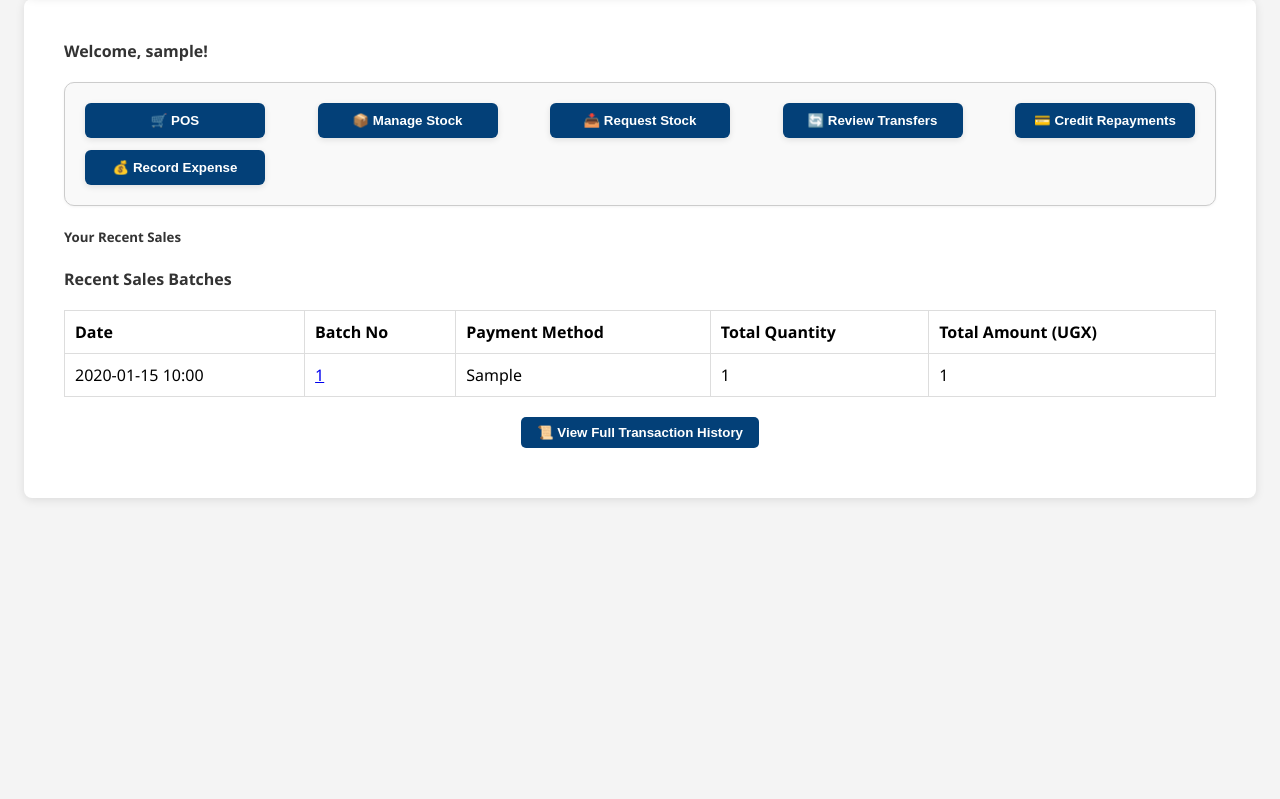
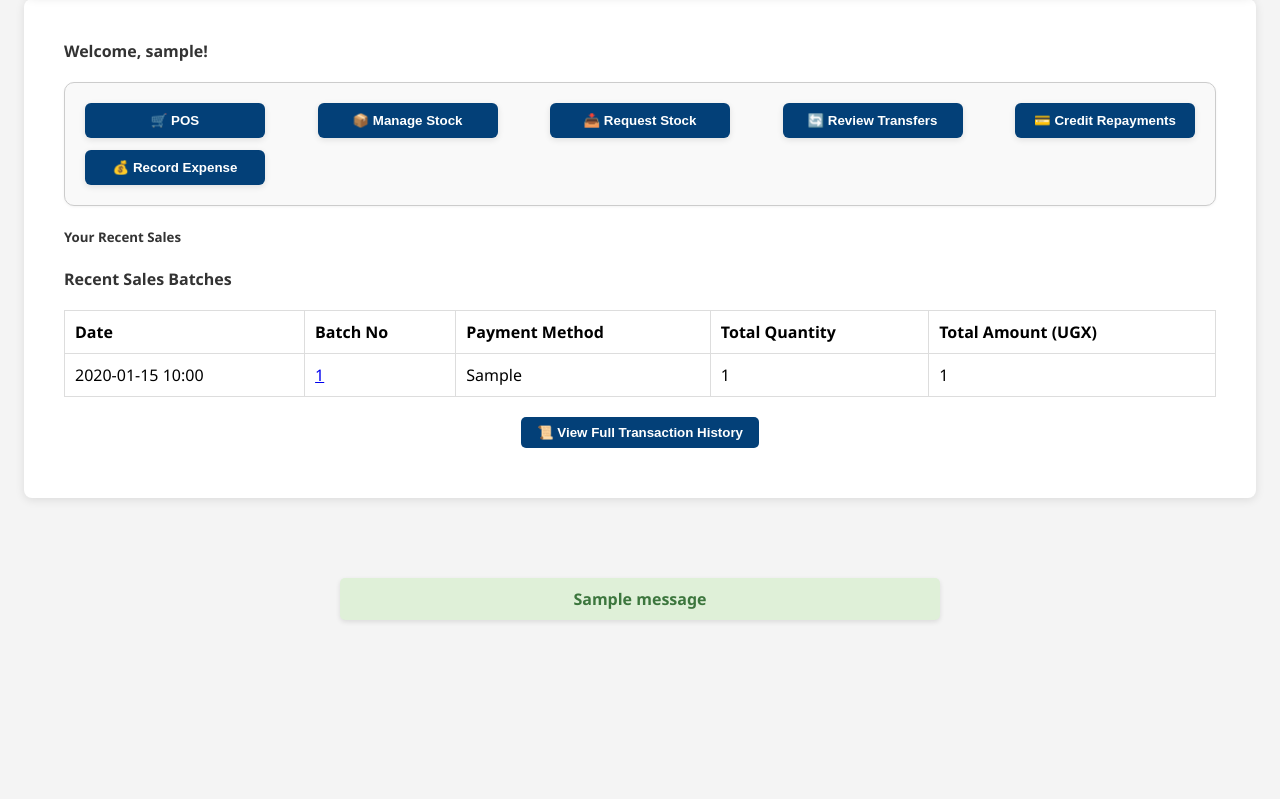
Before and after one commit to Rhahloth/Oscar_App, a Flask app: page /dashboard in a window 1280 px wide. Shown: the part 141-940 px from the top of the page. Run offline with Flask 3, Linux system fonts and the light colour scheme; the visitor is signed in with stand-in values (Sample User, id 1); one stand-in notice (Sample message) is shown; a database or web service that is not in the repository returns one stand-in record (values such as "Sample title"); parts of the project's set-up code (start-up, migrations or seed data) failed here and were passed over; some libraries are stand-ins or nearby versions.

Commit message:
flash message

```diff
--- a/static/styles.css
+++ b/static/styles.css
@@ -449,6 +449,21 @@ button:hover {
     min-width: 300px;
 }
 
+.flash-messages {
+    margin: 10px auto;
+    max-width: 600px;
+    text-align: center;
+}
+
+.alert {
+    background-color: #dff0d8;
+    color: #3c763d;
+    padding: 10px;
+    border-radius: 5px;
+    font-weight: bold;
+    box-shadow: 0 2px 5px rgba(0, 0, 0, 0.1);
+}
+
 /* Mobile phones (up to 600px) */
 @media (max-width: 600px) {
     .navbar-inner {
--- a/templates/dashboard_sales.html
+++ b/templates/dashboard_sales.html
@@ -109,5 +109,12 @@
         </a>
       </div>
     </div>
+    {% with messages = get_flashed_messages() %} {% if messages %}
+    <div class="flash-messages">
+      {% for message in messages %}
+      <div class="alert">{{ message }}</div>
+      {% endfor %}
+    </div>
+    {% endif %} {% endwith %}
   </body>
 </html>
```
Also changed, not shown: templates/dashboard_owner.html (+7 -0 lines).
